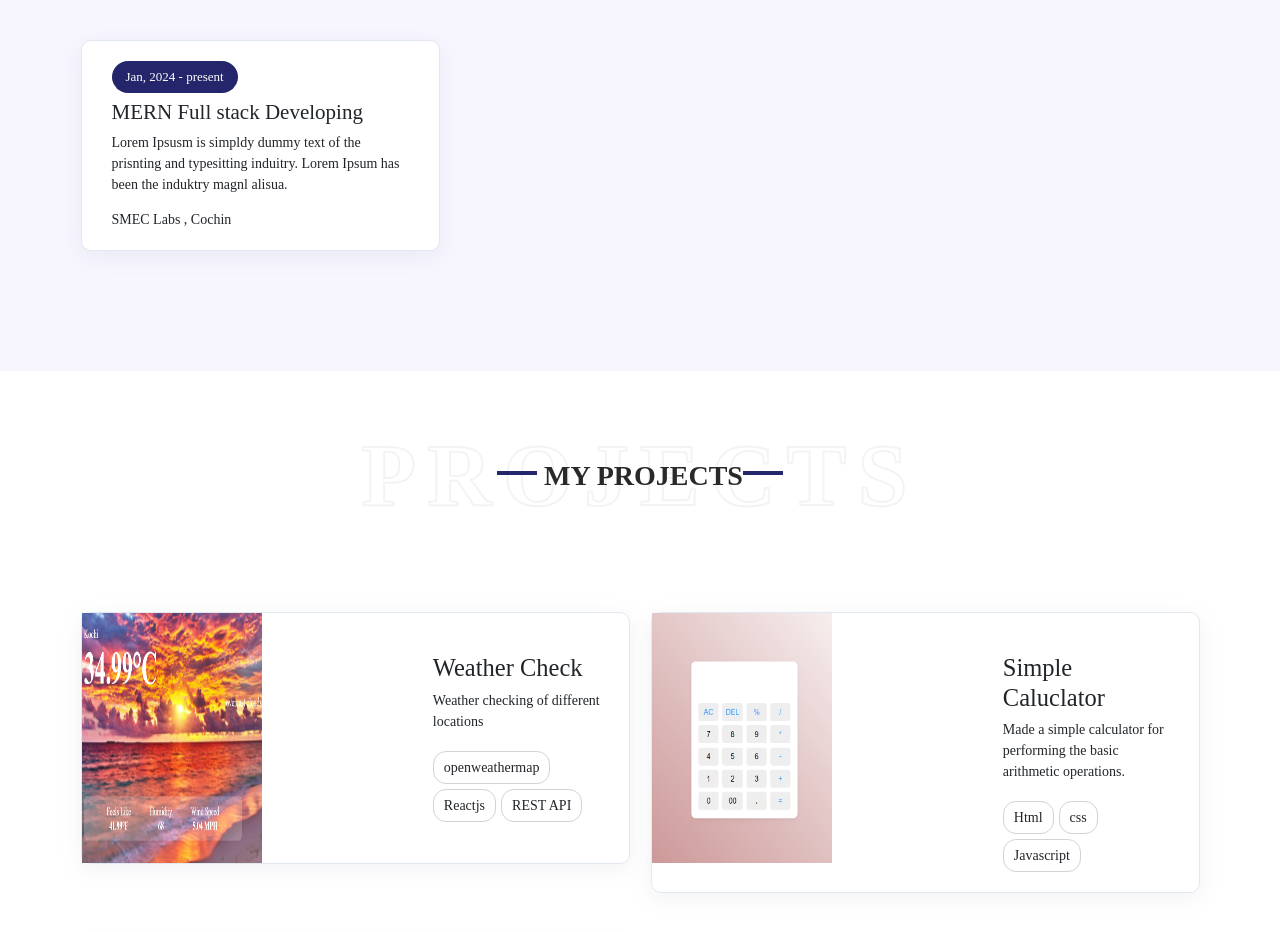
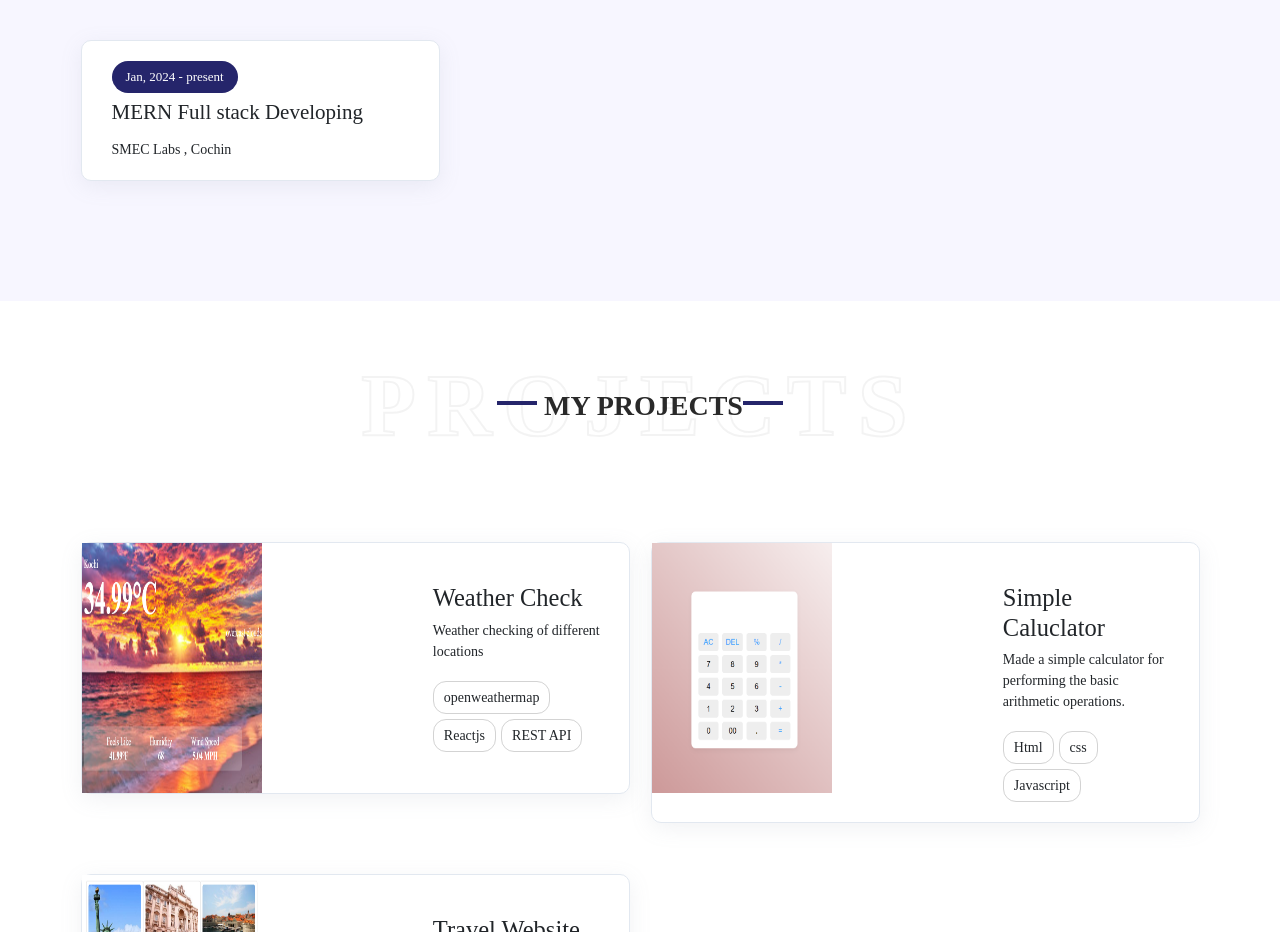
Before and after one commit to Ashlysiby/Ashlysiby.github.io, a plain HTML site: page index.html in a window 1280 px wide. Shown: the part 2460-3392 px from the top of the page. Drawn offline with nearby package versions, Linux system fonts and the light colour scheme.

Commit message:
Update index.html

```diff
--- a/index.html
+++ b/index.html
@@ -186,7 +186,7 @@
                 </div>
                 <div class=" col-12 ex-left">
                   <h4>MERN Full stack Developing</h4>
-                  <p>Lorem Ipsusm is simpldy dummy text of the prisnting and typesitting induitry. Lorem Ipsum has been the induktry magnl alisua.</p>
+                  <p></p>
                   <span>SMEC Labs , Cochin</span> </div>
               </div>
             </div>
```
